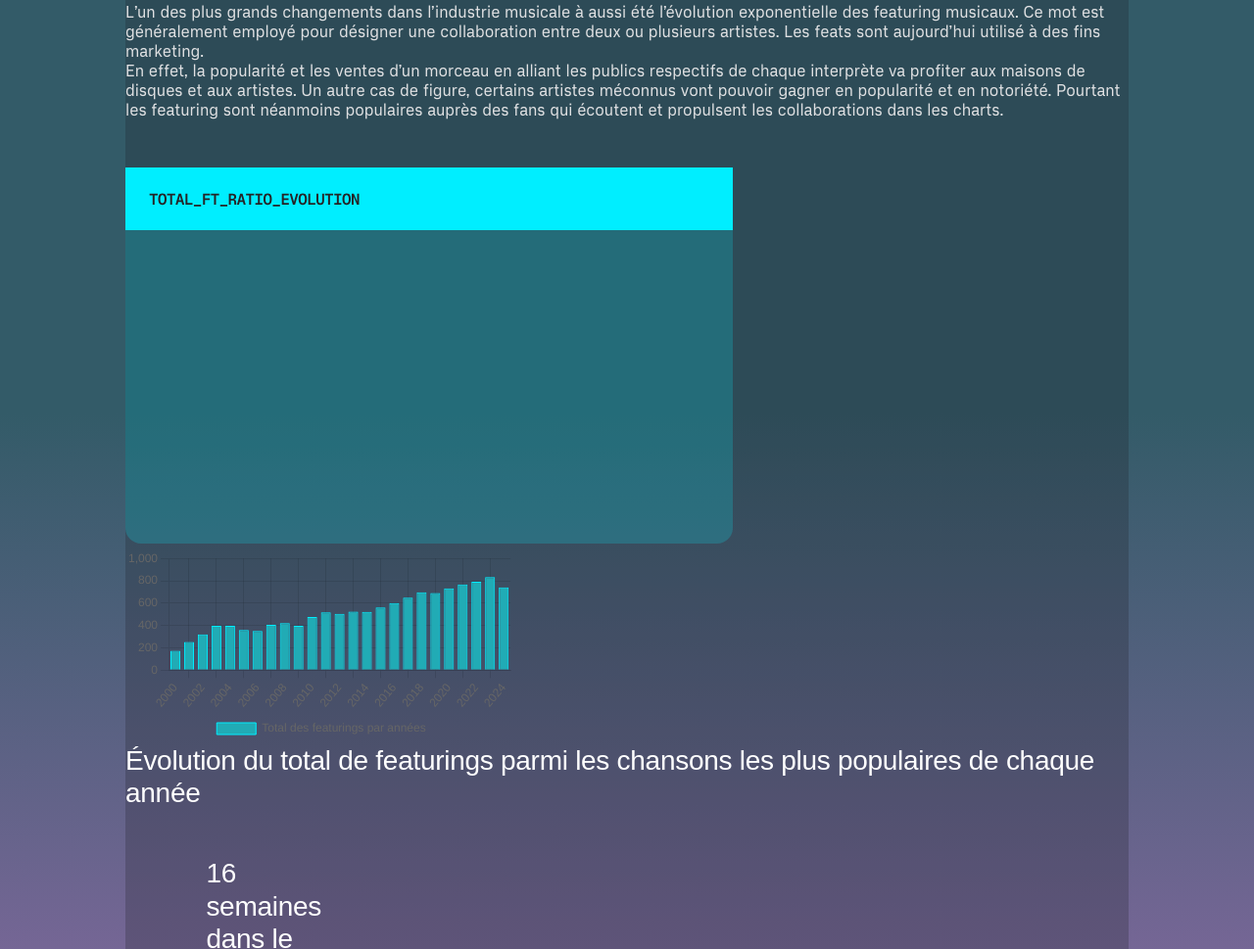
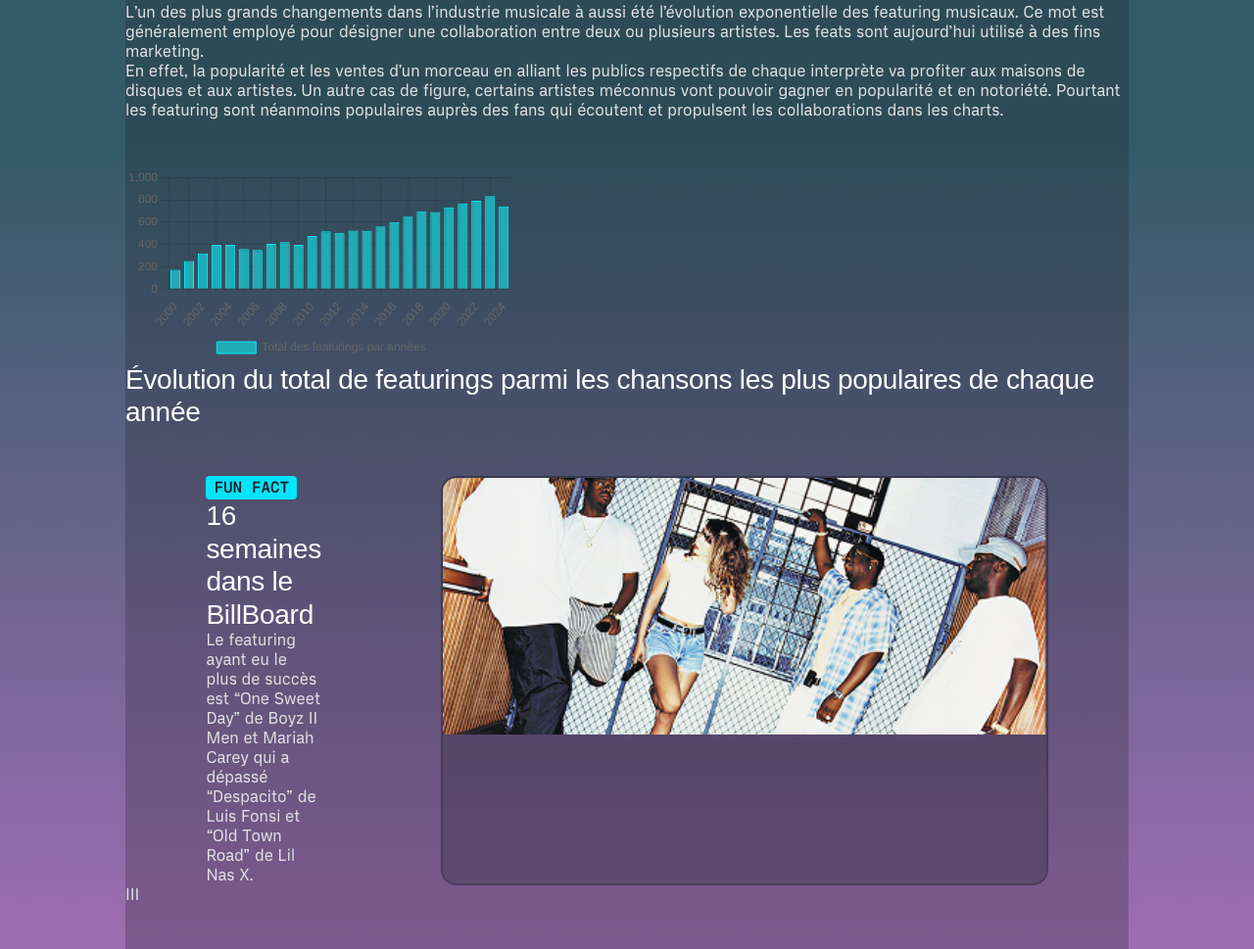
Before and after one commit to aetherjyan/SingingForTheStats, a plain HTML site: page index.html in a window 1280 px wide. Shown: the part 3524-4493 px from the top of the page at 98% size. Drawn offline with nearby package versions, Linux system fonts and the light colour scheme; a web font is replaced by a local one.

Commit message:
photo mariah carrey

```diff
--- a/index.html
+++ b/index.html
@@ -116,7 +116,7 @@
 
                     <div class="graphique-conteneur">
                         <div class="fond_du_graphique">
-                            <img src="fond_graphique.svg" class="fond-svg">
+                           <!-- <img src="fond_graphique.svg" class="fond-svg">-->
                             <canvas id="graphique" width="400" height="200"></canvas>
                         </div>
 
@@ -127,10 +127,35 @@
                     </div>
                 </div>
 
+
+
+
+                <section class="trivia">
+                    <div class="info">
+                        <p class="pill"> Fun Fact</p>
+                        <h3>16 semaines dans le BillBoard</h3>
+                        <p>Le featuring ayant eu le plus de succès est “One Sweet Day” de Boyz II Men et Mariah Carey
+                        qui a dépassé “Despacito” de Luis Fonsi et “Old Town Road” de Lil Nas X.</p>
+                    </div>
+
+                    <section class="trivia-card" id="longuest-song">
+                        <div class="preview">
+                            <img src="./assets/media/trivia/mariah.png" alt="">
+                        </div>
+
+
+
+
+                    </section>
+
+                </section>
+
+
+<!--
                 <div class="trivia">
                     <H3>16 semaines dans le BillBoard</H3>
                     <p>Le featuring ayant eu le plus de succès est “One Sweet Day” de Boyz II Men et Mariah Carey
-                        qui a dépassé “Despacito” de Luis Fonsi’s et “Old Town Road” de Lil Nas X.</p>
+                        qui a dépassé “Despacito” de Luis Fonsi’s et “Old Town Road” de Lil Nas X.</p>--->
 
                     <script src="./scripts/featuring.js"></script>
             </section>
```
Also changed, not shown: assets/media/trivia/mariah.png (added).
